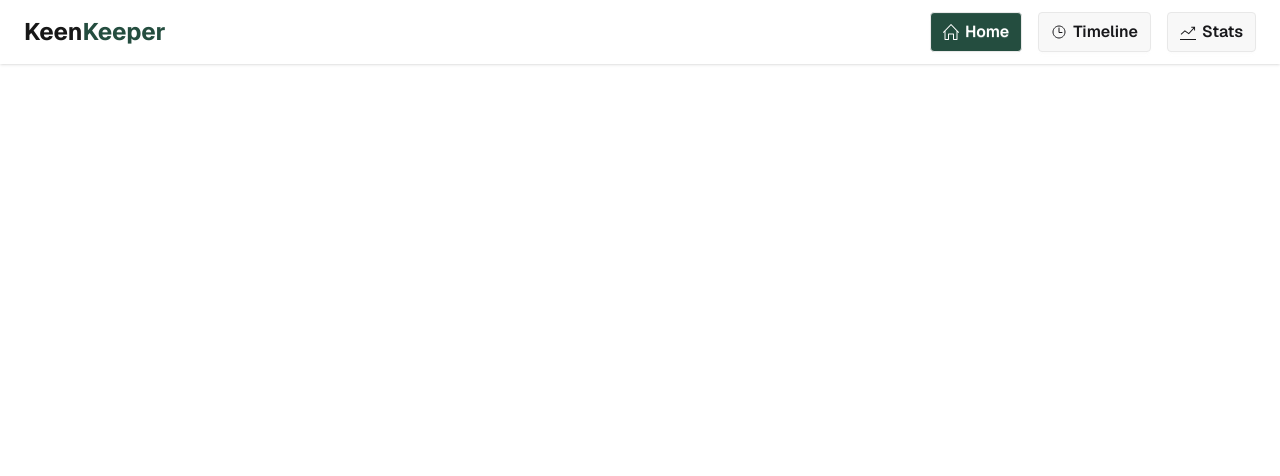
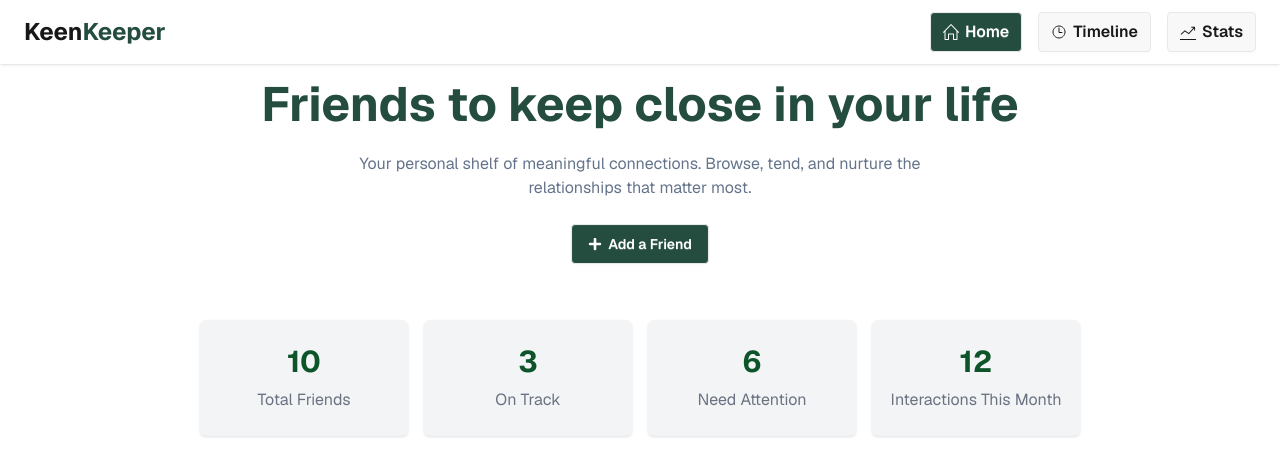
Before and after one commit to farhan5178/Assignment-7-keen-keeper, a Next.js app: page / in a window 1280 px wide. Shown: the top 476 px of the page. Built offline with nearby package versions, Linux system fonts and the light colour scheme.

Commit message:
hero section and card done

```diff
--- a/src/app/layout.js
+++ b/src/app/layout.js
@@ -1,6 +1,8 @@
 import { Geist, Geist_Mono } from "next/font/google";
 import "./globals.css";
 import Navbar from "@/components/Navbar";
+import Banner from "@/components/Banner";
+import HeroCard from "@/components/HeroCard";
 
 const geistSans = Geist({
   variable: "--font-geist-sans",
@@ -25,6 +27,8 @@ export default function RootLayout({ children }) {
     >
       <body className="min-h-full flex flex-col">
         <Navbar/>
+        <Banner/>
+        <HeroCard/>
         {children}
 
         </body>
--- /dev/null
+++ b/src/components/Banner.jsx
@@ -0,0 +1,21 @@
+import React from 'react'
+import { FaPlus } from "react-icons/fa";
+
+export default function Banner() {
+  return (
+
+  <div className="hero-content text-center">
+    <div className="">
+      <h1 className="text-5xl font-bold text-[#244D3F]">Friends to keep close in your life</h1>
+      <p className=" py-6 text-[#64748B]">
+      Your personal shelf of meaningful connections. Browse, tend, and nurture the <br />
+relationships that matter most.
+      </p>
+      <button className="btn bg-[#244D3F] text-white"><FaPlus />Add a Friend</button>
+    </div>
+
+  </div>
+
+
+  )
+}
--- /dev/null
+++ b/src/components/HeroCard.jsx
@@ -0,0 +1,37 @@
+import React from 'react'
+
+export default function HeroCard() {
+  return (
+ <div className="grid grid-cols-1 sm:grid-cols-2 lg:grid-cols-4 gap-4 px-4 sm:px-10 lg:px-[200px] py-6 sm:py-10">
+
+  <div className="bg-gray-100 rounded-md py-6 text-center shadow-sm">
+    <h2 className="text-2xl sm:text-3xl font-bold text-green-900">10</h2>
+    <p className="text-gray-500 mt-2 text-sm sm:text-base">
+      Total Friends
+    </p>
+  </div>
+
+  <div className="bg-gray-100 rounded-md py-6 text-center shadow-sm">
+    <h2 className="text-2xl sm:text-3xl font-bold text-green-900">3</h2>
+    <p className="text-gray-500 mt-2 text-sm sm:text-base">
+      On Track
+    </p>
+  </div>
+
+  <div className="bg-gray-100 rounded-md py-6 text-center shadow-sm">
+    <h2 className="text-2xl sm:text-3xl font-bold text-green-900">6</h2>
+    <p className="text-gray-500 mt-2 text-sm sm:text-base">
+      Need Attention
+    </p>
+  </div>
+
+  <div className="bg-gray-100 rounded-md py-6 text-center shadow-sm">
+    <h2 className="text-2xl sm:text-3xl font-bold text-green-900">12</h2>
+    <p className="text-gray-500 mt-2 text-sm sm:text-base">
+      Interactions This Month
+    </p>
+  </div>
+
+</div>
+  )
+}
```
